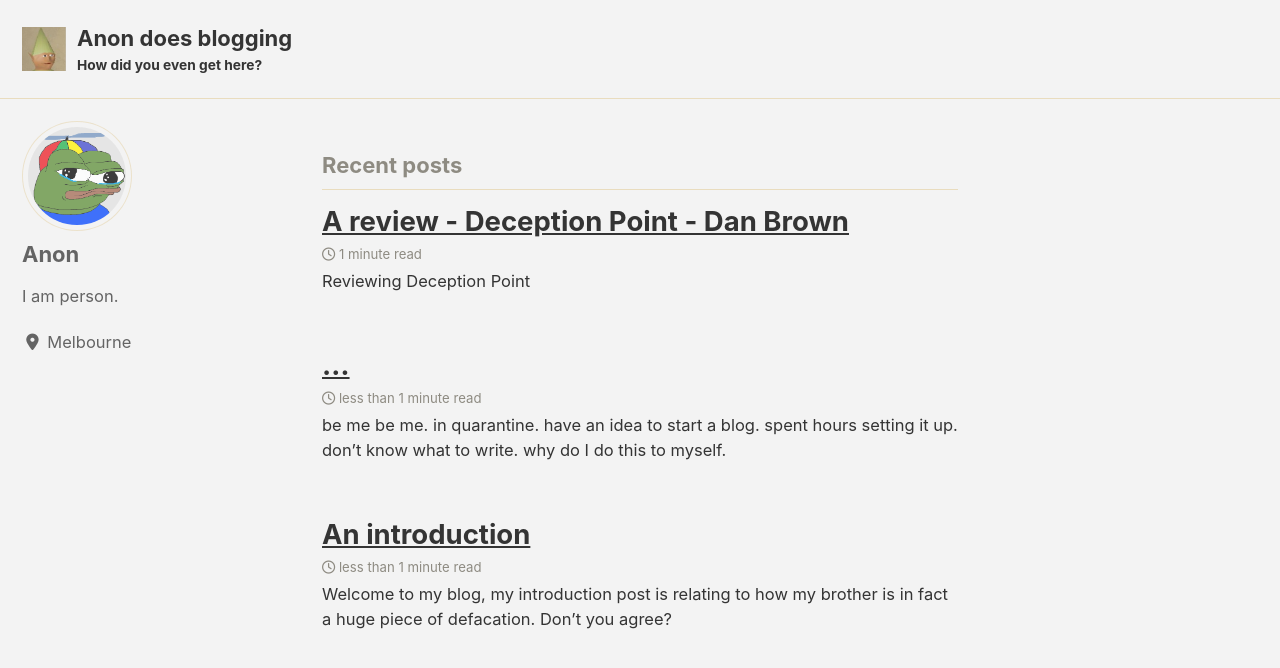
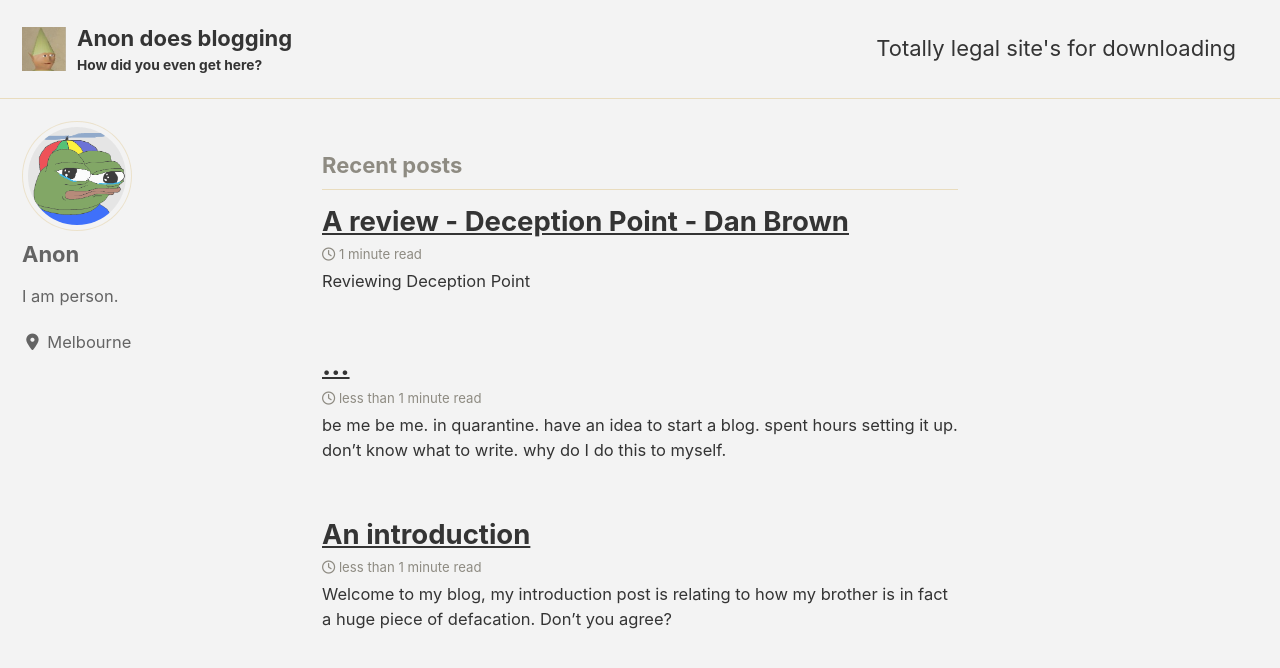
Before and after one commit to memerman420/minimalmistakesite, a Jekyll site: the page built from index.html, in a window 1280 px wide and 900 px high. Shown: the top 668 px of the window. Built offline with Jekyll 4.4.1, drawn with Linux system fonts in a browser that asks for light colours; cached includes are drawn as plain includes; nearby versions of some CDN libraries; the list of posts is cut into pages by our own code.

Commit message:
new stuff

```diff
--- a/_data/navigation.yml
+++ b/_data/navigation.yml
@@ -1,7 +1,7 @@
 # main links
 main:
-  #- title: "Quick-Start Guide"
-  #  url: https://mmistakes.github.io/minimal-mistakes/docs/quick-start-guide/
+  - title: "Totally legal site's for downloading "
+    url: http://127.0.0.1:4000/minimalmistakesite/sitedocs/sites/
   # - title: "About"
   #   url: https://mmistakes.github.io/minimal-mistakes/about/
   # - title: "Sample Posts"
```
Also changed, not shown: _config.yml (line endings or trailing spaces), 4 other files.
